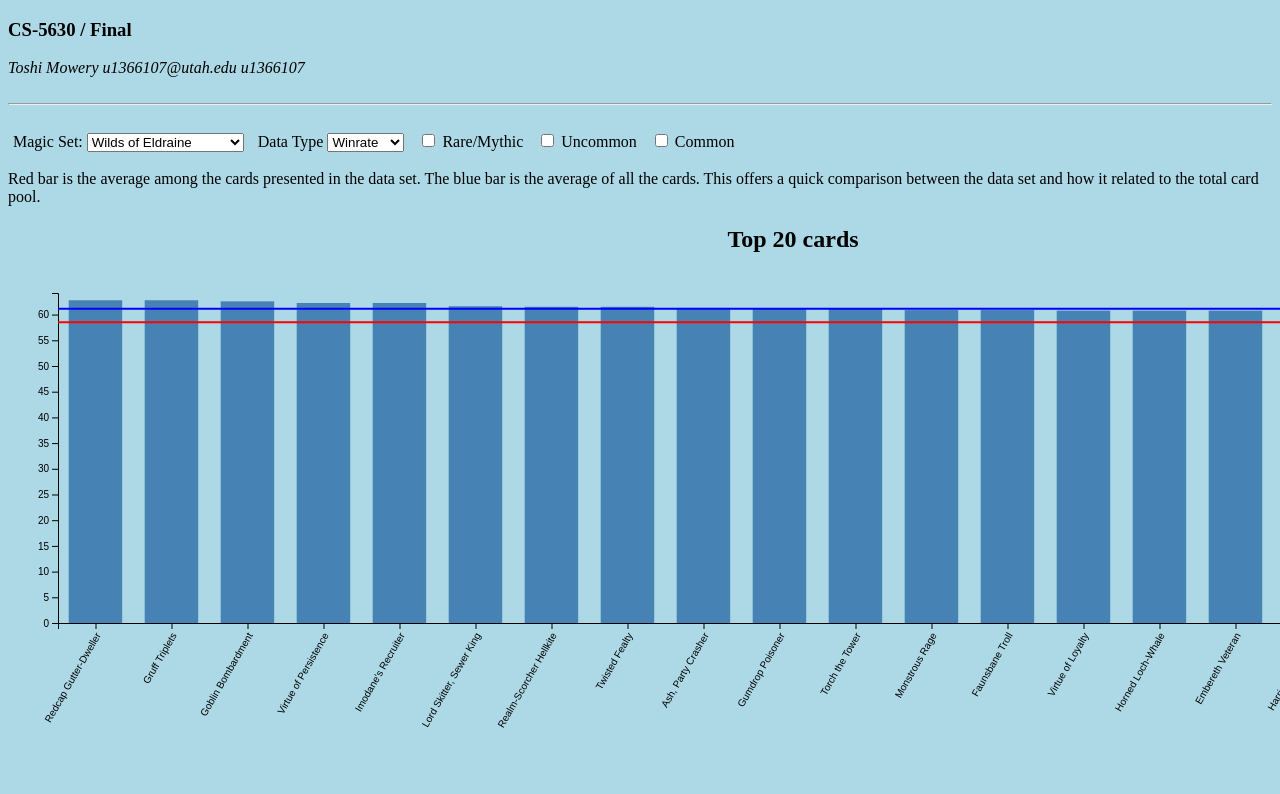
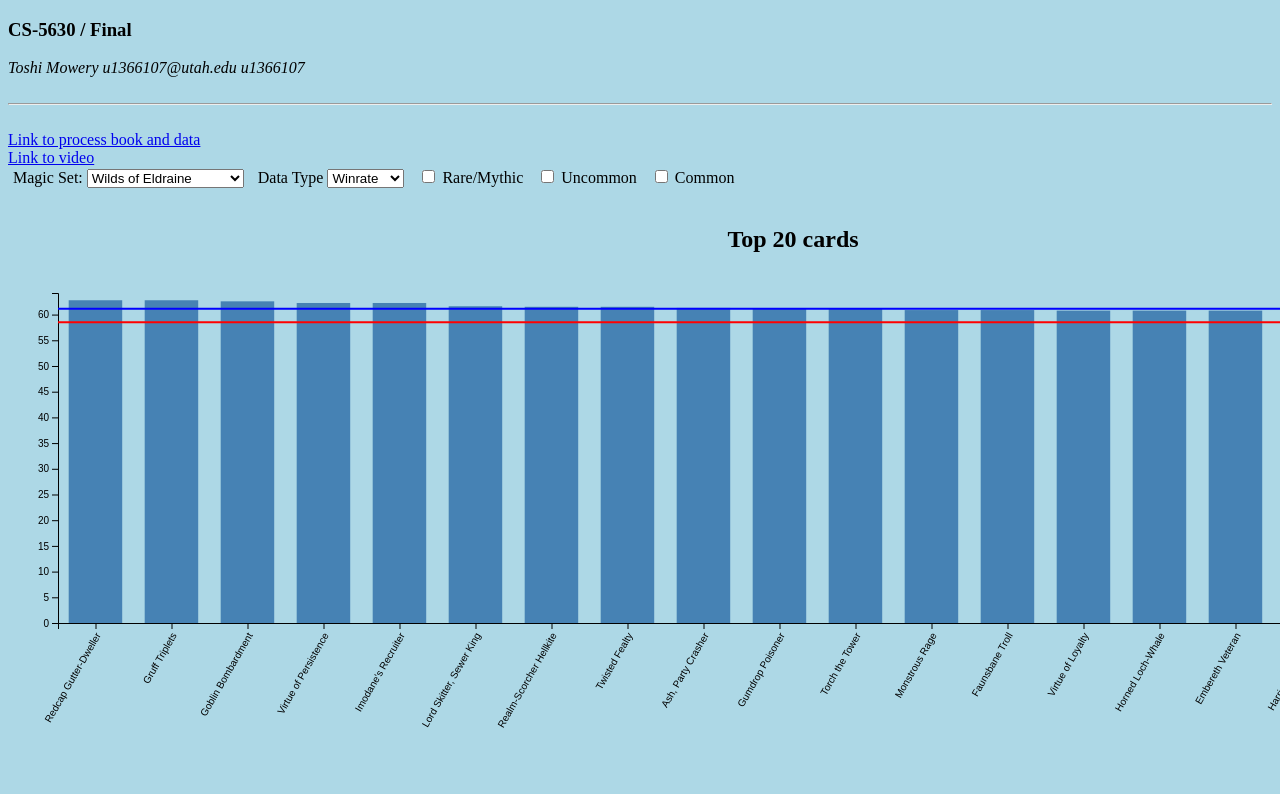
Before and after one commit to ToshiMowery/ToshiFinal, a plain HTML site: page Index.html in a window 1280 px wide. Shown: the top 794 px of the page. Drawn offline with nearby package versions, Linux system fonts and the light colour scheme.

Commit message:
added readme'

```diff
--- a/Index.html
+++ b/Index.html
@@ -69,7 +69,8 @@
   <br />
   <hr />
   <br />
-
+  <div> <a href="https://drive.google.com/drive/folders/1iNSvAnxXzZWcLBDjglfeU_bfebTkrqB1?usp=drive_link"> Link to process book and data</a> </div>
+  <div> <a href="https://drive.google.com/drive/folders/1iNSvAnxXzZWcLBDjglfeU_bfebTkrqB1?usp=drive_link"> Link to video</a> </div>
   <div class="toolbox">
 
     <span>
@@ -105,7 +106,6 @@
 
   </div>
   <br />
-  Red bar is the average among the cards presented in the data set. The blue bar is the average of all the cards. This offers a quick comparison between the data set and how it related to the total card pool.
   <div class="row chart">
     <div class="chart">
       <h2 class ="graphName">Top 20 cards</h2>
```
Also changed, not shown: 1 other file.
